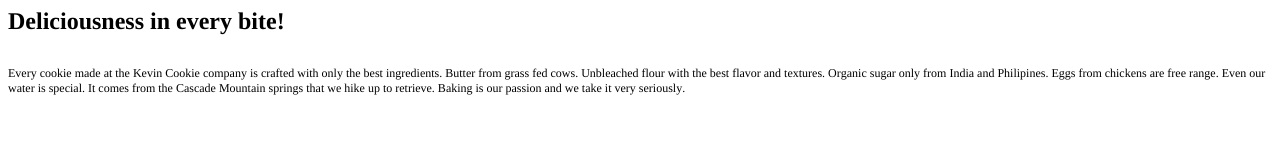
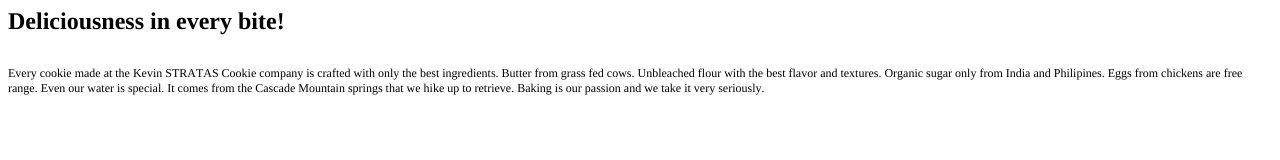
Before and after one commit to russkiih/russkiih, a plain HTML site: page index.htm in a window 1280 px wide. Drawn offline with Linux system fonts and the light colour scheme.

Commit message:
Update index.htm

```diff
--- a/index.htm
+++ b/index.htm
@@ -15,6 +15,6 @@
 <body>
 <h1 style="margin: 0.0px 0.0px 16.1px 0.0px; font: 24.0px Times; color: #000000; -webkit-text-stroke: #000000"><span class="s1"><b>Deliciousness in every bite!</b></span></h1>
 <p class="p2"><span class="s1"></span><br></p>
-<p class="p3"><span class="s1">Every cookie made at the Kevin Cookie company is crafted with only the best ingredients. Butter from grass fed cows. Unbleached flour with the best flavor and textures. Organic sugar only from India and Philipines. Eggs from chickens are free range. Even our water is special. It comes from the Cascade Mountain springs that we hike up to retrieve. Baking is our passion and we take it very seriously.</span></p>
+<p class="p3"><span class="s1">Every cookie made at the Kevin STRATAS Cookie company is crafted with only the best ingredients. Butter from grass fed cows. Unbleached flour with the best flavor and textures. Organic sugar only from India and Philipines. Eggs from chickens are free range. Even our water is special. It comes from the Cascade Mountain springs that we hike up to retrieve. Baking is our passion and we take it very seriously.</span></p>
 </body>
 </html>
```
